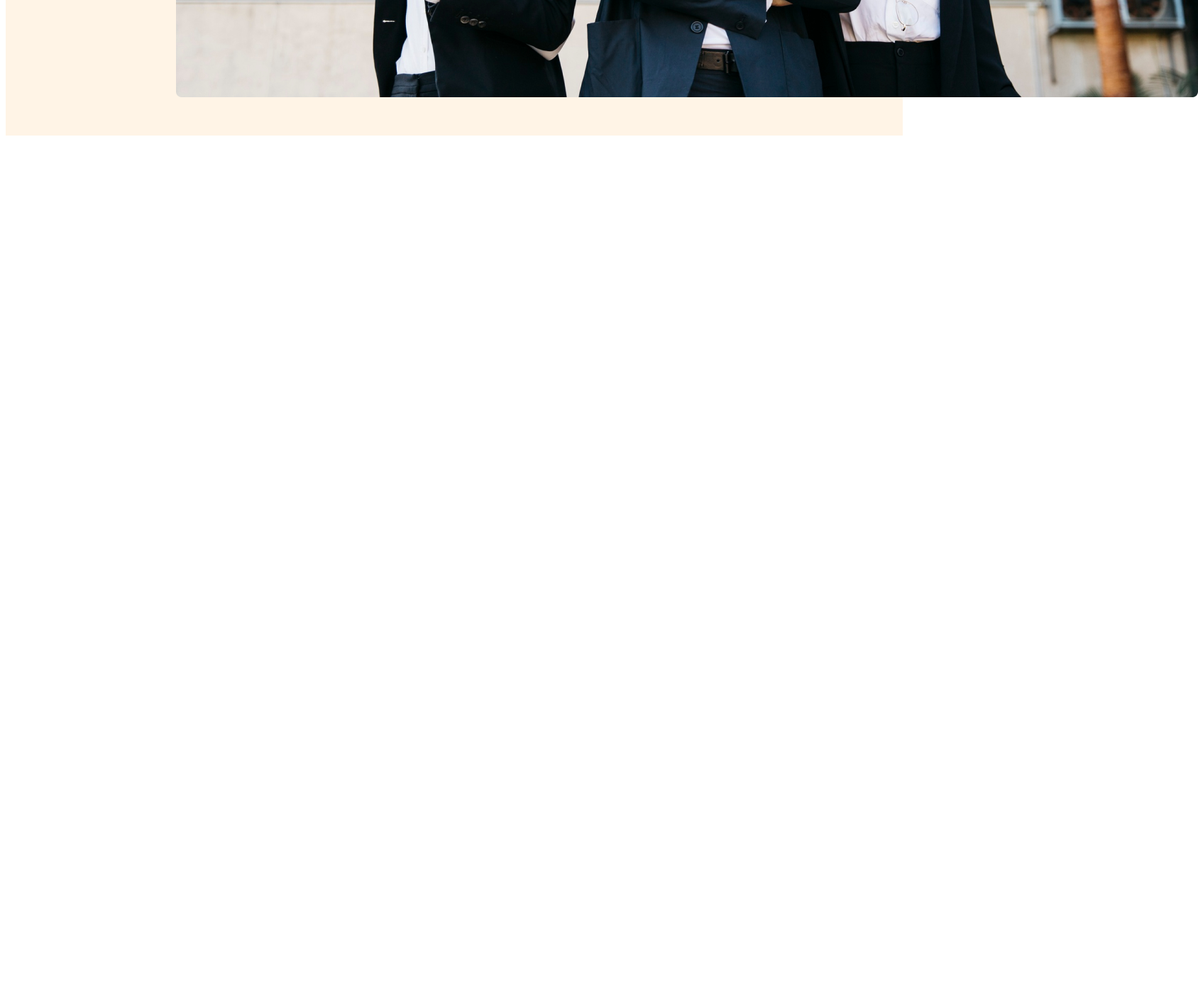
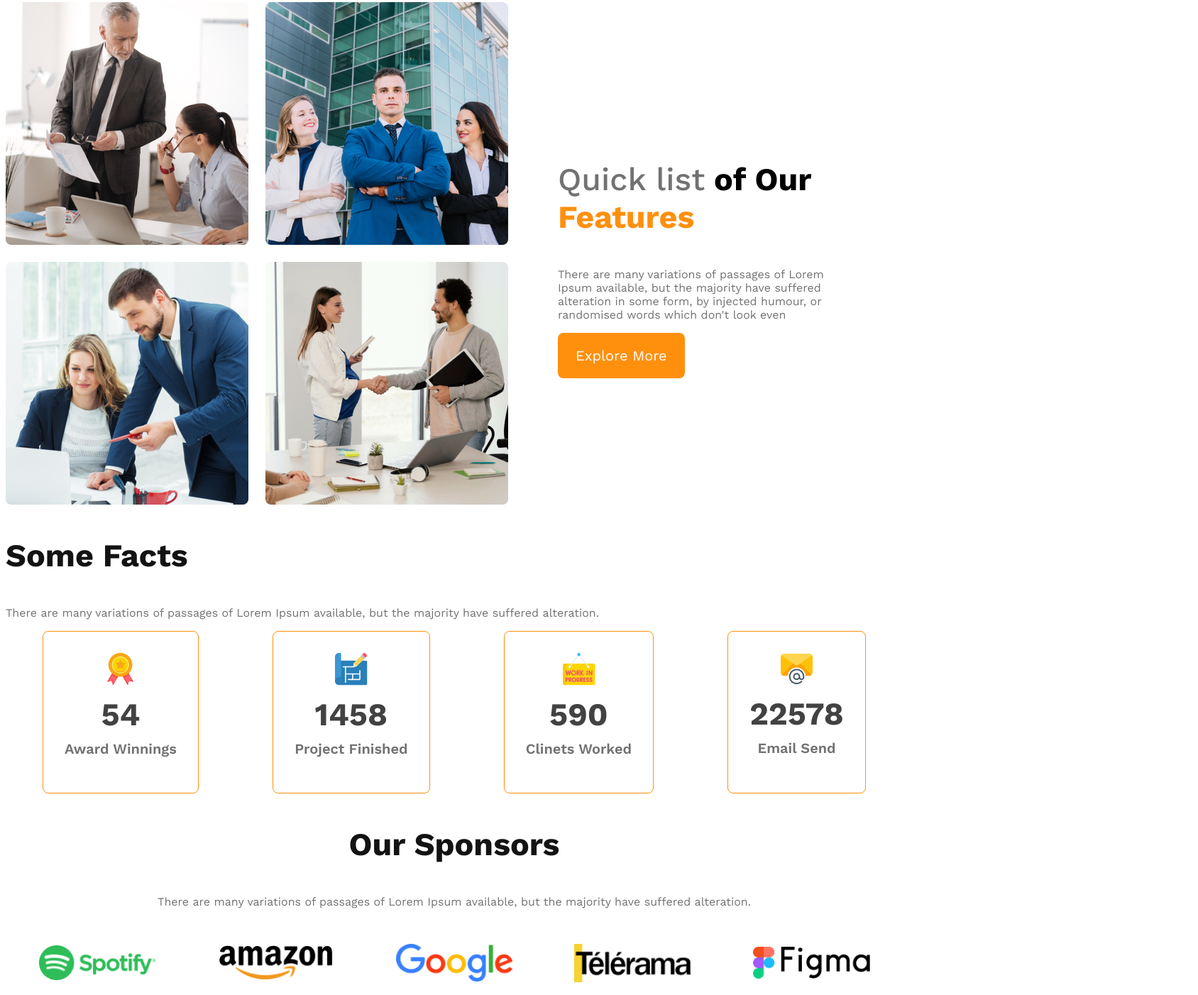
Before and after one commit to Tanmoym047/g3_architect_practice, a plain HTML site: page index.html in a window 1280 px wide. Shown: the part 1078-2480 px from the top of the page at 71% size, 1688 px wide, since content can reach past the window. Before the commit the page ends 1277 px from the top, so only its background shows below. Drawn offline with nearby package versions, Linux system fonts and the light colour scheme.

Commit message:
sponsor done

```diff
--- a/index.html
+++ b/index.html
@@ -9,10 +9,10 @@
 </head>
 
 <body>
-
+    <!-- header start -->
     <header>
         <nav>
-            <h3 class="nav-title">G3 Architects</h3>
+            <h3 class="section-title">G3 Architects</h3>
             <ul>
                 <li><a href="">Home</a></li>
                 <li><a href="">About</a></li>
@@ -23,7 +23,7 @@
         <div class="banner">
             <div class="banner-content">
                 <h1 class="banner-title">Brand New Group of Architects</h1>
-                <p class="banner-description">There are many variations of passages of Lorem Ipsum available, but
+                <p class="text-light-gray">There are many variations of passages of Lorem Ipsum available, but
                     the majority have suffered alteration in some form, by injected humour, or randomised words
                     which don't look even</p>
                 <button class="btn-primary">Explore More</button>
@@ -32,8 +32,75 @@
             <img src="images/banner.png" alt="">
         </div>
     </header>
+    <!-- header end -->
+
     <main>
+        <!-- teams section start -->
+        <section class="teams-container">
+            <div class="teams-img-container">
+                <img src="images/team1.png" alt="">
+                <img src="images/team2.png" alt="">
+                <img src="images/team3.png" alt="">
+                <img src="images/team4.png" alt="">
+            </div>
+            <div class="teams-content">
+                <h3 class="teams-title"> <span class="quick-list text-light-gray">Quick list</span><span> of Our</span>
+                    <span class="text-features">Features</span>
+                </h3>
+                <p class="text-light-gray">There are many variations of passages of Lorem Ipsum available, but the
+                    majority have suffered alteration in some form, by injected humour, or randomised words which don't
+                    look even</p>
+                <button class="btn-primary">Explore More</button>
+            </div>
+        </section>
 
+        <!-- features section -->
+        <section class="features">
+
+        </section>
+
+        <!-- facts section -->
+        <section class="facts">
+            <h3 class="section-title">Some Facts</h3>
+            <p class="text-light-gray">There are many variations of passages of Lorem Ipsum available, but the majority
+                have suffered alteration.</p>
+            <div class="facts-card-container">
+                <div class="card">
+                    <img src="images/icons/ribon.png" alt="">
+                    <h2 class="card-stats">54</h2>
+                    <p class="card-title text-light-gray">Award Winnings</p>
+                </div>
+                <div class="card">
+                    <img src="images/icons/projects.png" alt="">
+                    <h2 class="card-stats">1458</h2>
+                    <p class="card-title text-light-gray">Project Finished</p>
+                </div>
+                <div class="card">
+                    <img src="images/icons/customers.png" alt="">
+                    <h2 class="card-stats">590</h2>
+                    <p class="card-title text-light-gray">Clinets Worked</p>
+                </div>
+                <div class="card">
+                    <img src="images/icons/email.png" alt="">
+                    <h2 class="card-stats">22578</h2>
+                    <p class="card-title text-light-gray">Email Send</p>
+                </div>
+            </div>
+        </section>
+
+        <!-- sponsors section -->
+        <section class="sponsors">
+            <h3 class="section-title">Our Sponsors</h3>
+            <p class="text-light-gray">There are many variations of passages of Lorem Ipsum available, but the majority have suffered
+                alteration.</p>
+            <div class="sponsors-img-container">
+                <img src="images/sponsors/spotify.png" alt="">
+                <img src="images/sponsors/amazon.png" alt="">
+                <img src="images/sponsors/google.png" alt="">
+                <img src="images/sponsors/telerama.png" alt="">
+                <img src="images/sponsors/figma.png" alt="">
+            </div>
+        </section>
     </main>
     <footer>
 
--- a/styles/architect.css
+++ b/styles/architect.css
@@ -5,8 +5,25 @@
 * {
     font-family: 'Work Sans', sans-serif;
 }
-.btn-primary{
 
+.text-light-gray {
+    color: #727272
+}
+
+.section-title {
+    font-size: 2.8rem;
+    font-weight: 700;
+    color: #131313;
+}
+
+.btn-primary {
+    border-radius: 8px;
+    background: #FF900E;
+    padding: 20px 25px;
+    color: #FFF;
+    font-size: 1.25rem;
+    border: 0;
+    cursor: pointer;
 }
 
 /* header styles */
@@ -22,11 +39,7 @@ nav {
     align-items: center;
 }
 
-.nav-title {
-    font-size: 2.8rem;
-    font-weight: 700;
-    color: #131313;
-}
+
 
 nav>ul {
     display: flex;
@@ -50,7 +63,7 @@ nav li a {
     max-width: 800px;
     text-align: center;
     margin: 0 auto;
-    border: 1px solid black;
+    /* border: 1px solid black; */
 }
 
 .banner-title {
@@ -59,6 +72,133 @@ nav li a {
     color: #131313;
 }
 
-.banner-description {
-    color: #727272
+
+
+.banner img {
+    width: 100%;
+    margin-top: 20px;
 }
+
+/* main styles */
+main {
+    max-width: 1440px;
+    margin: 70px auto;
+}
+
+/* teams styles */
+.teams-container {
+    display: flex;
+    align-items: center;
+    /* border: 1px solid black; */
+}
+
+.teams-img-container {
+    display: grid;
+    grid-template-columns: repeat(2, 1fr);
+    gap: 1.5rem;
+}
+
+.teams-content {
+    padding-left: 70px;
+    padding-right: 70px;
+}
+
+.teams-title {
+    font-size: 2.8rem;
+}
+
+.teams-title .quick-list {
+
+    font-weight: 500;
+}
+
+.teams-title .text-features {
+    color: #FF900E;
+    font-weight: 700;
+}
+
+/* facts section */
+.facts-card-container {
+    display: flex;
+    justify-content: space-around;
+}
+
+.facts-card-container .card {
+    border-radius: 8px;
+    border: 1px solid #FF900E;
+    text-align: center;
+    padding: 30px;
+}
+
+.facts-card-container .card-title {
+    font-weight: 600;
+    font-size: 1.25rem;
+    margin-top: 5px;
+
+}
+
+.facts-card-container .card-stats {
+    font-size: 2.8rem;
+    color: #424242;
+    margin-top: 10px;
+    margin-bottom: 10px;
+}
+
+/* sponsors style */
+.sponsors {
+    text-align: center;
+}
+
+.sponsors-img-container {
+    margin-top: 50px;
+    display: flex;
+    justify-content: space-evenly;
+    align-items: center;
+    gap: 40px;
+}
+
+.sponsors-img-container img {
+    width: 165px;
+}
+
+/* responsive media queries */
+/* mobile devices */
+@media screen and (max-width: 576px) {
+    header {
+        padding: 20px;
+    }
+
+    nav,
+    .teams-container,
+    .facts-card-container,
+    .sponsors-img-container {
+        flex-direction: column;
+    }
+
+    .teams-img-container {
+        grid-template-columns: 1fr;
+    }
+
+    .teams-content,
+    .facts-card-container {
+        padding-left: 20px;
+        padding-right: 20px;
+    }
+
+    .facts-card-container {
+        gap: 20px;
+    }
+}
+
+/* tablet or medium devices */
+@media screen and (min-width: 576px) and (max-width: 960px) {
+    header {
+        padding: 50px;
+    }
+
+    nav,
+    .teams-container,
+    .sponsors-img-container {
+        flex-direction: column;
+    }
+}
```
